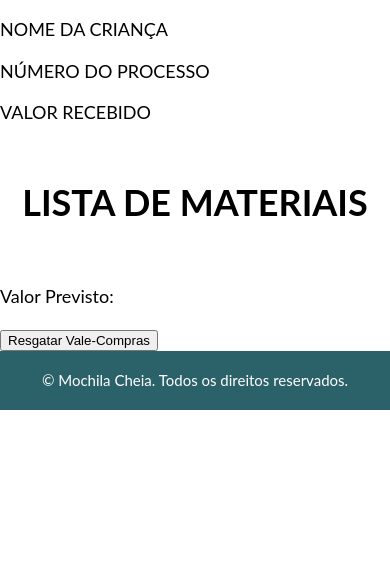
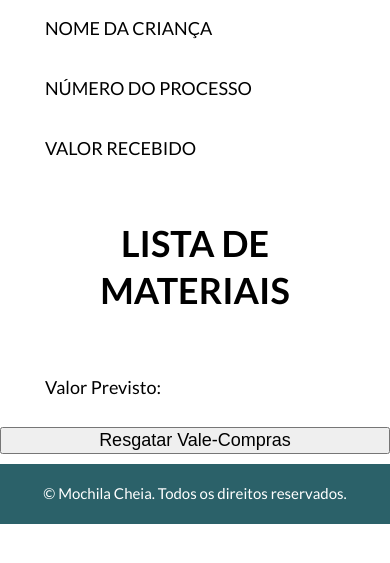
Before and after one commit to adiala/mochila-cheia-hackaton, a PHP site: page /processoemAndamento.html in a window 390 px wide. Shown: the part 95-658 px from the top of the page. Run offline with PHP 8.4, Linux system fonts and the light colour scheme; style sheets or scripts are compiled from the project's sources.

Commit message:
adiciona responsividade na página

```diff
--- /dev/null
+++ b/app/scss/_processoemAndamento.scss
@@ -0,0 +1,49 @@
+.processoEmAndamento {
+
+    @include breakpoint-down(small) {
+        display: flex;
+        flex-direction: column;
+
+
+        .childName, .guyBook, .processNum, .processNum, .receiveValue, .Materials, .itenList, #rescueButton {
+            top: auto;
+            left:auto;
+            bottom: auto;
+            right: auto;
+            width: auto;
+            position:relative;
+            margin-bottom: 10px;
+            font-size: $font-med;
+        }
+
+        .guyBook {
+            order:-1;
+            background-image: url(../../images/book_guy.svg);
+            background-size: 80%;
+            background-repeat: no-repeat;
+            background-position: center center;
+            max-height: 17.5rem;
+        }
+
+        .childName, .processNum, .receiveValue {
+            align-self: center;
+            width: 300px;
+            height: 50px;
+            line-height: 0;
+        }
+
+        .Materials {
+            width: 300px;
+            display: flex;
+            align-self: center;
+            flex-direction: column;
+        }
+
+        .itensList {
+            align-self: center;
+            width: 250px;
+            padding: 10px;
+            margin: 0;
+        }
+    }
+}
--- a/app/scss/style.css
+++ b/app/scss/style.css
@@ -886,4 +886,64 @@ fieldset {
     height: auto;
   }
 }
+
+@media (max-width: 39.9375em) {
+  .processoEmAndamento {
+    display: -webkit-box;
+    display: -ms-flexbox;
+    display: flex;
+    -webkit-box-orient: vertical;
+    -webkit-box-direction: normal;
+        -ms-flex-direction: column;
+            flex-direction: column;
+  }
+  .processoEmAndamento .childName, .processoEmAndamento .guyBook, .processoEmAndamento .processNum, .processoEmAndamento .processNum, .processoEmAndamento .receiveValue, .processoEmAndamento .Materials, .processoEmAndamento .itenList, .processoEmAndamento #rescueButton {
+    top: auto;
+    left: auto;
+    bottom: auto;
+    right: auto;
+    width: auto;
+    position: relative;
+    margin-bottom: 10px;
+    font-size: 1.125rem;
+  }
+  .processoEmAndamento .guyBook {
+    -webkit-box-ordinal-group: 0;
+        -ms-flex-order: -1;
+            order: -1;
+    background-image: url(../../images/book_guy.svg);
+    background-size: 80%;
+    background-repeat: no-repeat;
+    background-position: center center;
+    max-height: 17.5rem;
+  }
+  .processoEmAndamento .childName, .processoEmAndamento .processNum, .processoEmAndamento .receiveValue {
+    -ms-flex-item-align: center;
+        -ms-grid-row-align: center;
+        align-self: center;
+    width: 300px;
+    height: 50px;
+    line-height: 0;
+  }
+  .processoEmAndamento .Materials {
+    width: 300px;
+    display: -webkit-box;
+    display: -ms-flexbox;
+    display: flex;
+    -ms-flex-item-align: center;
+        align-self: center;
+    -webkit-box-orient: vertical;
+    -webkit-box-direction: normal;
+        -ms-flex-direction: column;
+            flex-direction: column;
+  }
+  .processoEmAndamento .itensList {
+    -ms-flex-item-align: center;
+        -ms-grid-row-align: center;
+        align-self: center;
+    width: 250px;
+    padding: 10px;
+    margin: 0;
+  }
+}
 /*# sourceMappingURL=style.css.map */
--- a/app/scss/style.scss
+++ b/app/scss/style.scss
@@ -11,3 +11,4 @@
 @import "donation";
 @import "newChild";
 @import "register";
+@import "processoemAndamento";
--- a/index.html
+++ b/index.html
@@ -8,7 +8,6 @@
     <meta name="viewport" content="width=device-width, initial-scale=1.0">
     <title>Projeto Mochila Cheia</title>
     <link rel="stylesheet" href="./app/scss/style.css"/>
-    <link rel="preconnect" href="https://fonts.gstatic.com">
     <link rel="preconnect" href="https://fonts.gstatic.com">
     <link href="https://fonts.googleapis.com/css2?family=Lato:wght@300;400;700&display=swap" rel="stylesheet">
 
--- a/processoemAndamento.html
+++ b/processoemAndamento.html
@@ -8,6 +8,9 @@
     <title>Processo em Andamento</title>
     <link rel="stylesheet" href="./app/scss/style.css"/>
     <link rel="stylesheet" href="./css/style.css"/>
+    <link rel="preconnect" href="https://fonts.gstatic.com">
+    <link href="https://fonts.googleapis.com/css2?family=Lato:wght@300;400;700&display=swap" rel="stylesheet">
+
 
 </head>
 <body>
@@ -41,7 +44,7 @@
     </header>
     <!-- Sessão principal da Página -->
 
-        <div class="container">
+        <div class="processoEmAndamento">
             <!-- Div com o nome da criança -->
             <div class="childName">
                 <p>NOME DA CRIANÇA</p>
@@ -61,7 +64,7 @@
             </div>
 
             <span class="Materials">
-                <h1 class="container--py flex flex-jc-c flex-ai-c">LISTA DE MATERIAIS</h1>
+                <h1 class="title">LISTA DE MATERIAIS</h1>
                 <div class="itensList">
 
                 </div>
```
Also changed, not shown: 1 other file.
